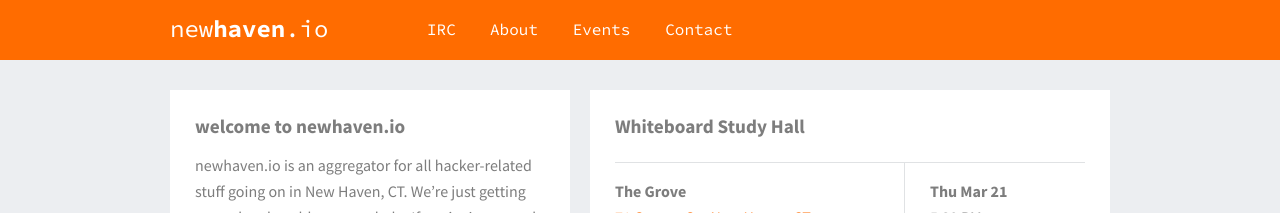
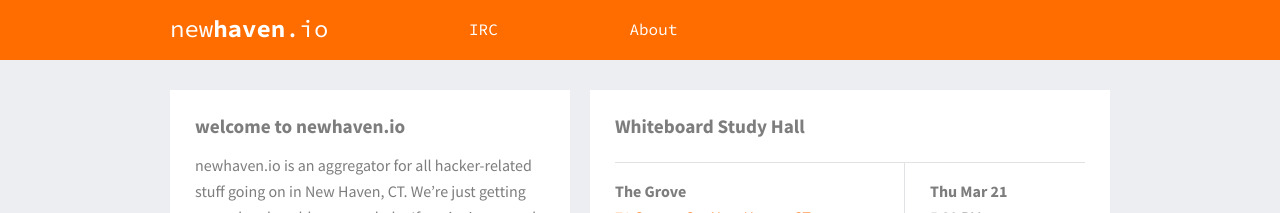
Before and after one commit to newhavenio/newhavenio-website-deprecated, a Jekyll site: the page built from index.html, in a window 1280 px wide. Shown: the top 213 px of the page. Built offline with Jekyll 4.4.1, drawn with Linux system fonts in a browser that asks for light colours; nearby versions of some CDN libraries.

Commit message:
Temporarily hide events dropdown.

```diff
--- a/_layouts/default.html
+++ b/_layouts/default.html
@@ -52,7 +52,7 @@
       <ul class="six columns">
         <li><a href="/irc.html">IRC</a></li>
         <li><a href="/about.html">About</a></li>
-        <li>
+<!--         <li>
           <a href="#">Events</a>
           <div class="dropdown">
             <ul>
@@ -68,8 +68,7 @@
               <li><a href="#">Item</a></li>
             </ul>
           </div>
-        </li>
-        <li><a href="#">Contact</a></li>
+        </li> -->
       </ul>
     </div>
   </header>
```
